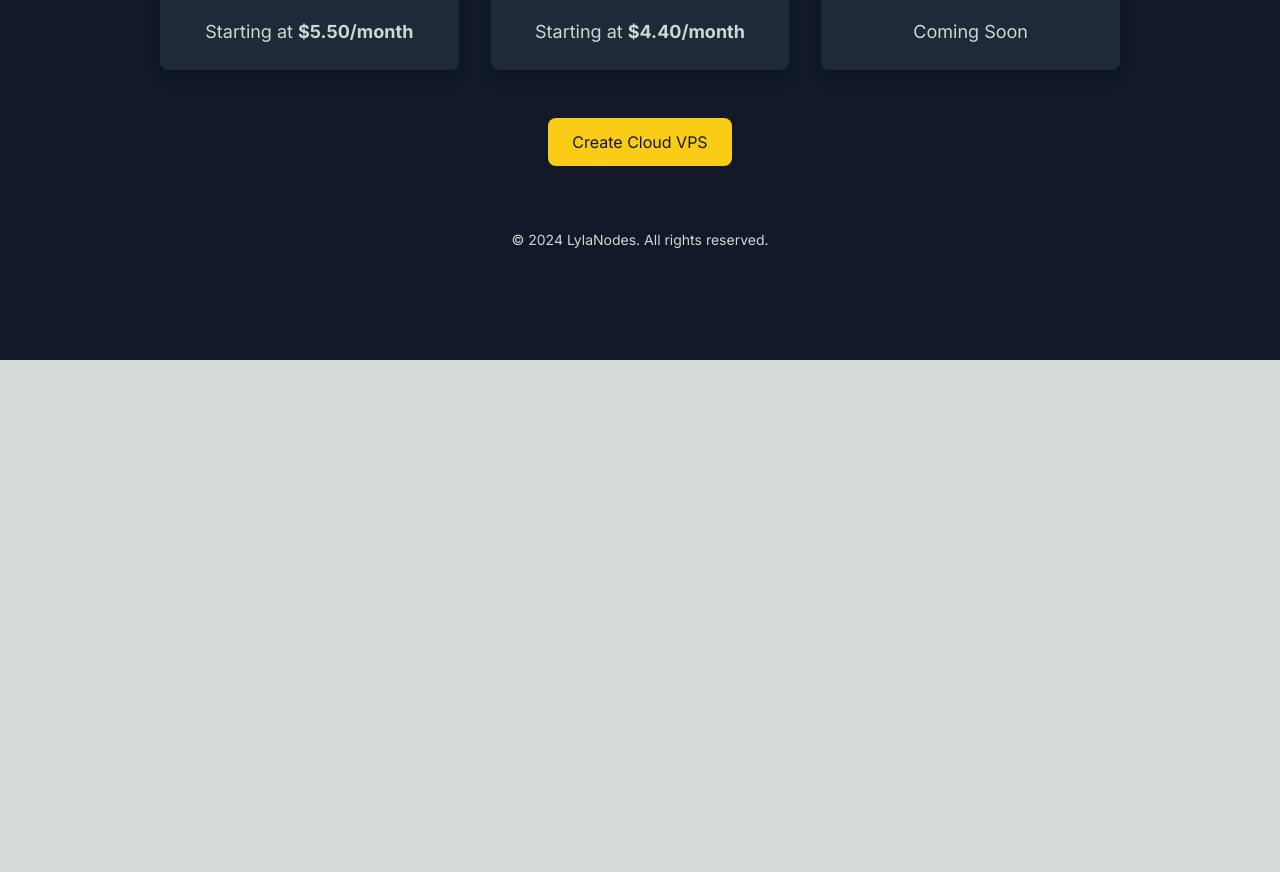
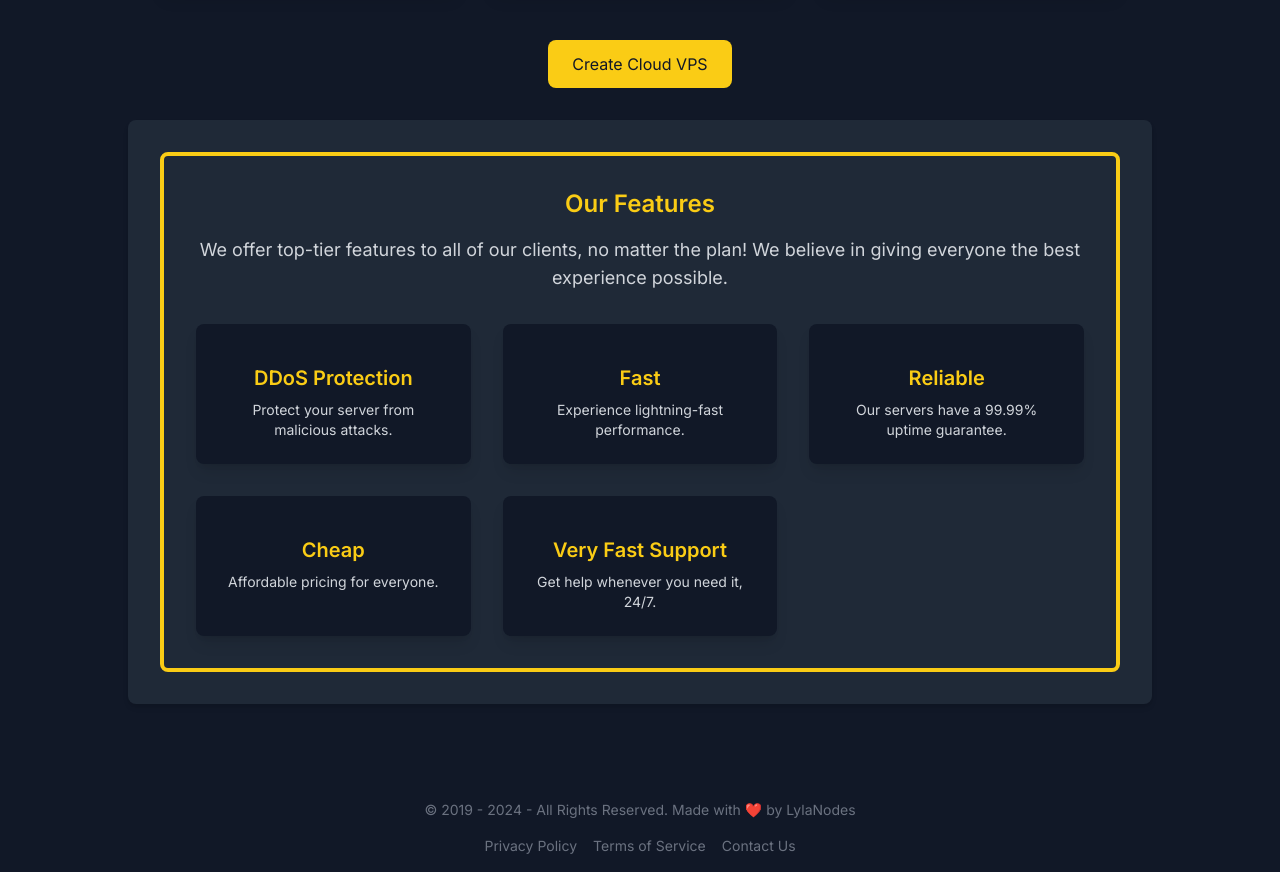
Before and after one commit to vekalmao/vpswebsite, a Next.js app: page / in a window 1280 px wide. Shown: the part 440-1312 px from the top of the page. Before the commit the page ends 800 px from the top, so only its background shows below. Built offline with nearby package versions, Linux system fonts and the light colour scheme.

Commit message:
Update page.tsx

```diff
--- a/app/page.tsx
+++ b/app/page.tsx
@@ -171,41 +171,97 @@ const Home = () => {
 
       {step === 5 && (
         <section className="w-full max-w-5xl bg-gray-800 rounded-lg p-8 shadow-md mb-8 text-center">
-          <h2 className="text-2xl font-semibold mb-4 text-yellow-400">Review and Submit</h2>
-          <div className="mb-4">
-            <p className="text-lg text-gray-300">Server Name: {serverName}</p>
-            <p className="text-lg text-gray-300">Location: {selectedLocation}</p>
-            <p className="text-lg text-gray-300">CPU Type: {selectedCpuType}</p>
-            <p className="text-lg text-gray-300">Plan: {selectedPlan}</p>
+          <h2 className="text-2xl font-semibold mb-4 text-yellow-400">Review Your Choices</h2>
+          <div className="text-left text-gray-300">
+            <p><strong>Server Name:</strong> {serverName}</p>
+            <p><strong>Location:</strong> {selectedLocation}</p>
+            <p><strong>CPU Type:</strong> {selectedCpuType}</p>
+            <p><strong>Plan:</strong> {selectedPlan}</p>
           </div>
           <button
-            className="bg-yellow-400 text-gray-900 px-6 py-3 rounded-lg hover:bg-yellow-500 transition duration-300"
+            className="bg-yellow-400 text-gray-900 px-4 py-2 rounded-lg hover:bg-yellow-500 transition duration-300 mt-4"
             onClick={handleSubmit}
           >
-            Submit
+            Create Cloud VPS
           </button>
         </section>
       )}
 
       {step === 6 && (
         <section className="w-full max-w-5xl bg-gray-800 rounded-lg p-8 shadow-md mb-8 text-center">
-          <h2 className="text-2xl font-semibold mb-4 text-yellow-400">Congratulations!</h2>
-          <p className="text-lg text-gray-300 mb-8">Your VPS has been created successfully.</p>
-          <p className="text-lg text-gray-300 mb-8">IPv4 Address: {ipv4Address}</p>
-          <button
-            className="bg-yellow-400 text-gray-900 px-6 py-3 rounded-lg hover:bg-yellow-500 transition duration-300"
-            onClick={() => setStep(0)}
-          >
-            Start Over
-          </button>
+          <h2 className="text-2xl font-semibold mb-4 text-yellow-400">Your VPS Has Been Created!</h2>
+          <div className="text-left text-gray-300">
+            <p><strong>Server Name:</strong> {serverName}</p>
+            <p><strong>Location:</strong> {selectedLocation}</p>
+            <p><strong>CPU Type:</strong> {selectedCpuType}</p>
+            <p><strong>Plan:</strong> {selectedPlan}</p>
+            <p><strong>IPv4 Address:</strong> {ipv4Address}</p>
+          </div>
         </section>
       )}
 
-      <footer className="w-full max-w-5xl flex items-center justify-center py-8 text-sm">
-        <p className="text-gray-300">&copy; 2024 LylaNodes. All rights reserved.</p>
+      <section className="w-full max-w-5xl bg-gray-800 rounded-lg p-8 shadow-md mb-8 text-center">
+        <div className="border-4 border-yellow-400 rounded-lg p-8">
+          <h2 className="text-2xl font-semibold mb-4 text-yellow-400">Our Features</h2>
+          <p className="text-lg text-gray-300 mb-8">We offer top-tier features to all of our clients, no matter the plan! We believe in giving everyone the best experience possible.</p>
+          <div className="grid grid-cols-1 md:grid-cols-3 gap-8">
+            <div className="flex flex-col items-center bg-gray-900 rounded-lg p-6 text-center shadow-lg">
+              <i className="fas fa-shield-alt text-4xl text-yellow-400 mb-4"></i>
+              <h3 className="text-xl font-semibold mb-2 text-yellow-400">DDoS Protection</h3>
+              <p className="text-sm text-gray-300">Protect your server from malicious attacks.</p>
+            </div>
+            <div className="flex flex-col items-center bg-gray-900 rounded-lg p-6 text-center shadow-lg">
+              <i className="fas fa-tachometer-alt text-4xl text-yellow-400 mb-4"></i>
+              <h3 className="text-xl font-semibold mb-2 text-yellow-400">Fast</h3>
+              <p className="text-sm text-gray-300">Experience lightning-fast performance.</p>
+            </div>
+            <div className="flex flex-col items-center bg-gray-900 rounded-lg p-6 text-center shadow-lg">
+              <i className="fas fa-check-circle text-4xl text-yellow-400 mb-4"></i>
+              <h3 className="text-xl font-semibold mb-2 text-yellow-400">Reliable</h3>
+              <p className="text-sm text-gray-300">Our servers have a 99.99% uptime guarantee.</p>
+            </div>
+            <div className="flex flex-col items-center bg-gray-900 rounded-lg p-6 text-center shadow-lg">
+              <i className="fas fa-dollar-sign text-4xl text-yellow-400 mb-4"></i>
+              <h3 className="text-xl font-semibold mb-2 text-yellow-400">Cheap</h3>
+              <p className="text-sm text-gray-300">Affordable pricing for everyone.</p>
+            </div>
+            <div className="flex flex-col items-center bg-gray-900 rounded-lg p-6 text-center shadow-lg">
+              <i className="fas fa-headset text-4xl text-yellow-400 mb-4"></i>
+              <h3 className="text-xl font-semibold mb-2 text-yellow-400">Very Fast Support</h3>
+              <p className="text-sm text-gray-300">Get help whenever you need it, 24/7.</p>
+            </div>
+          </div>
+        </div>
+      </section>
+
+      <footer className="mt-16 mb-4 text-center text-gray-500 text-sm">
+        <p>&copy; 2019 - 2024 - All Rights Reserved. Made with ❤️ by LylaNodes</p>
+        <div className="mt-4 flex justify-center space-x-4">
+          <a href="#" className="hover:text-yellow-400">Privacy Policy</a>
+          <a href="#" className="hover:text-yellow-400">Terms of Service</a>
+          <a href="#" className="hover:text-yellow-400">Contact Us</a>
+        </div>
       </footer>
     </main>
   );
 };
 
+const sharedPlans = [
+  { name: 'CX-01', description: 'Cheap for small projects', specifications: '1GB of RAM, 1 Core, 20GB of Storage' },
+  { name: 'CX-02', description: 'Affordable for startups', specifications: '2GB of RAM, 2 Cores, 40GB of Storage' },
+  { name: 'CX-03', description: 'Balanced for growing applications', specifications: '4GB of RAM, 2 Cores, 80GB of Storage' },
+  { name: 'CX-04', description: 'Powerful for multiple applications', specifications: '8GB of RAM, 4 Cores, 160GB of Storage' },
+  { name: 'CX-05', description: 'High-performance for intensive tasks', specifications: '16GB of RAM, 6 Cores, 320GB of Storage' },
+  { name: 'CX-06', description: 'Ultimate for enterprise-grade solutions', specifications: '32GB of RAM, 8 Cores, 640GB of Storage' }
+];
+
+const dedicatedPlans = [
+  { name: 'DX-01', description: 'Prices are mid, for big projects', specifications: '4GB of RAM, 4 Cores, 100GB of Storage' },
+  { name: 'DX-02', description: 'Balanced for growing applications', specifications: '8GB of RAM, 4 Cores, 200GB of Storage' },
+  { name: 'DX-03', description: 'Powerful for multiple applications', specifications: '16GB of RAM, 8 Cores, 400GB of Storage' },
+  { name: 'DX-04', description: 'High-performance for intensive tasks', specifications: '32GB of RAM, 16 Cores, 800GB of Storage' },
+  { name: 'DX-05', description: 'Ultimate for enterprise-grade solutions', specifications: '64GB of RAM, 32 Cores, 1600GB of Storage' },
+  { name: 'DX-06', description: 'Extreme power for specialized tasks', specifications: '128GB of RAM, 64 Cores, 3200GB of Storage' }
+];
+
 export default Home;
```
